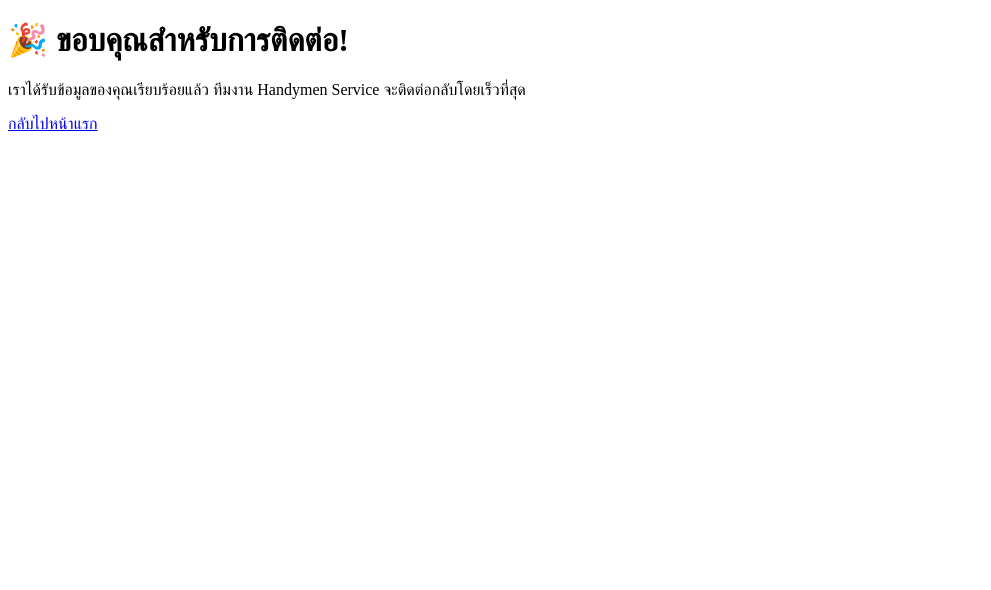
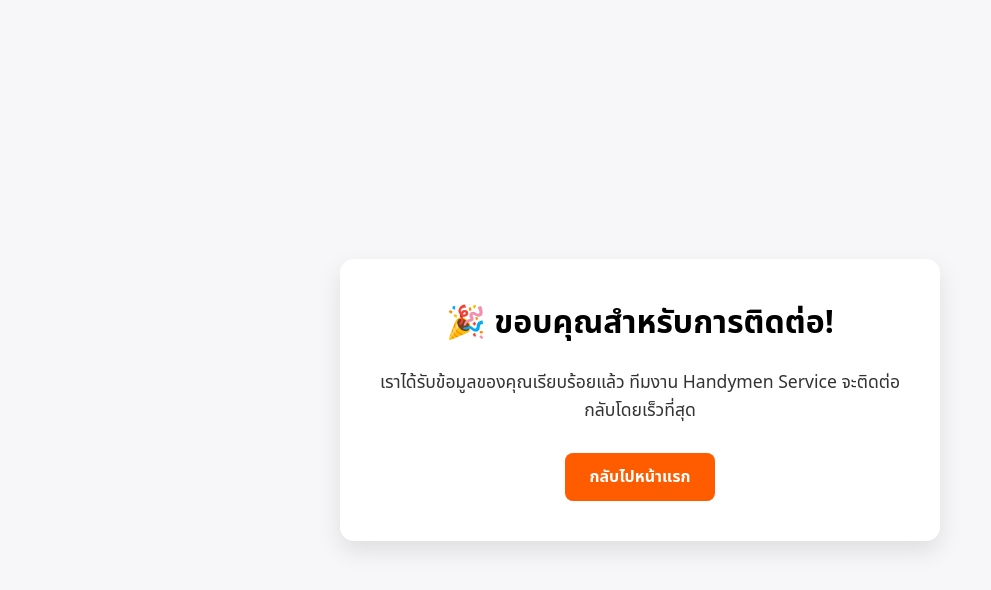
Before and after one commit to Ponpippant/test, a plain HTML site: page thankyou.html in a window 1280 px wide. Shown: the whole page, without its empty margins (0-991 px from the left). Drawn offline with Linux system fonts and the light colour scheme; the site is published under a folder, as on GitHub Pages, so addresses that start at the root find nothing.

Commit message:
Update thankyou.html

```diff
--- a/thankyou.html
+++ b/thankyou.html
@@ -4,7 +4,7 @@
   <meta charset="UTF-8">
   <meta name="viewport" content="width=device-width, initial-scale=1.0">
   <title>ขอบคุณ</title>
-  <link rel="stylesheet" href="/thankyou.css">
+  <link rel="stylesheet" href="thankyou.css">
 </head>
 <body>
   <div class="thankyou-container">
```
